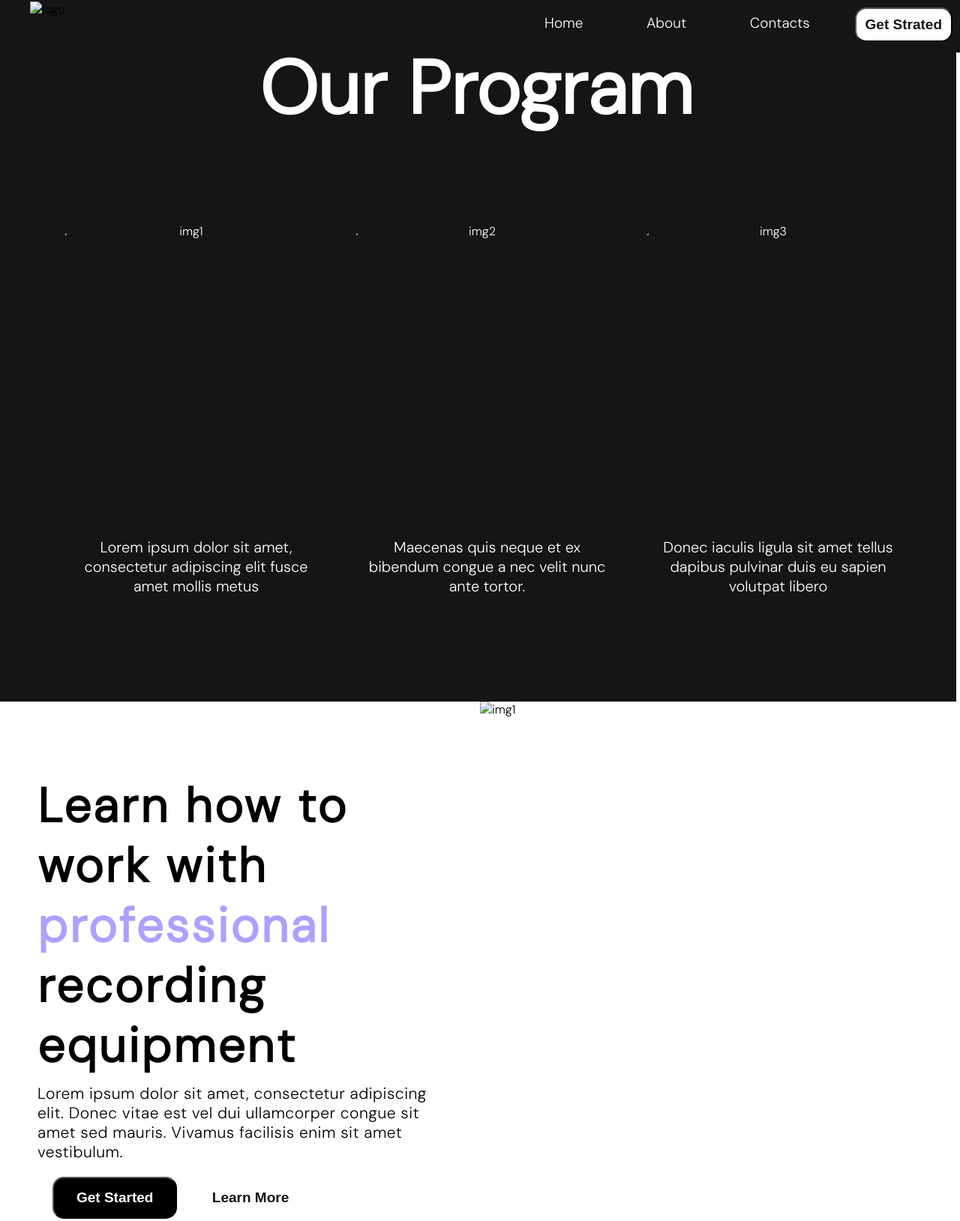
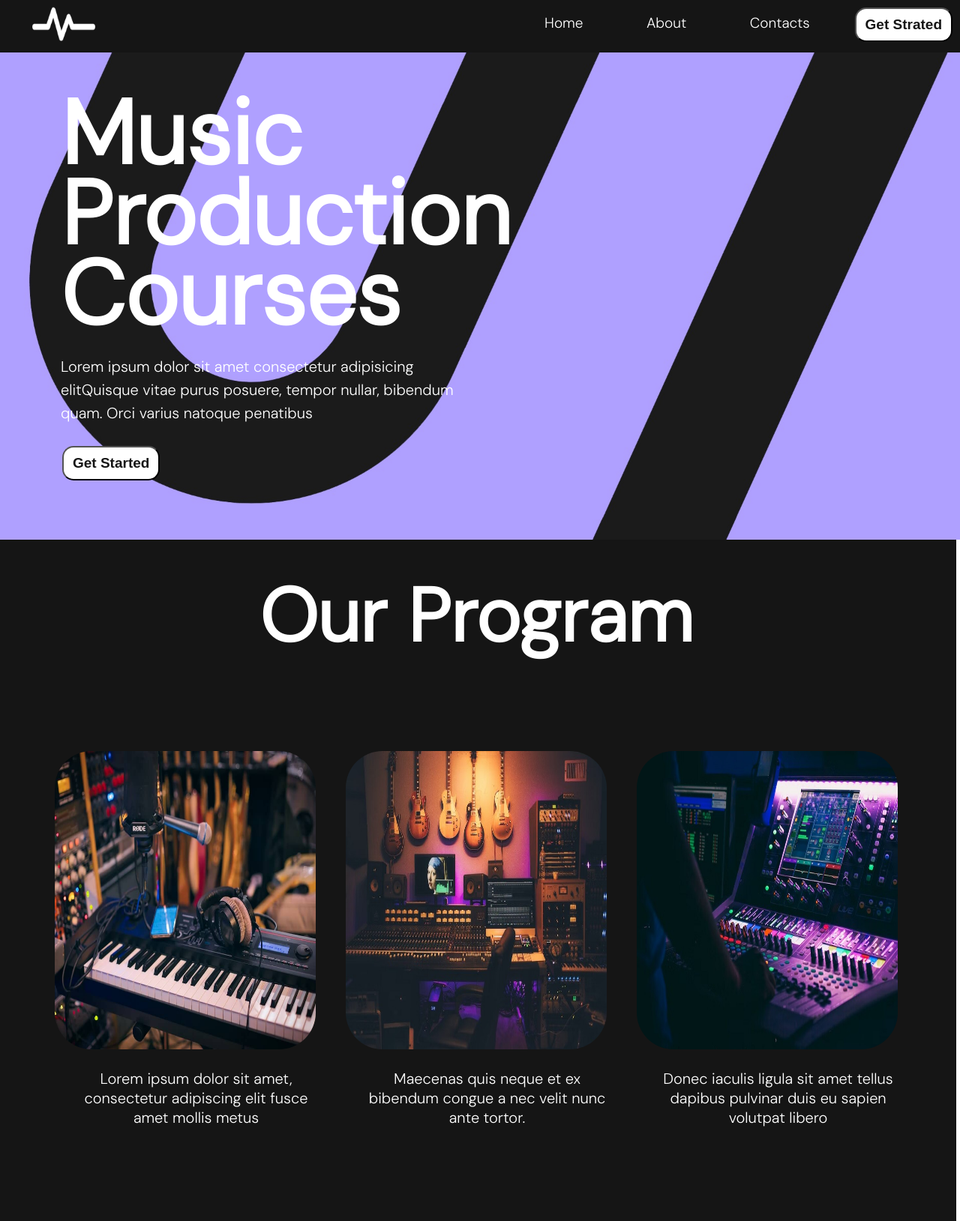
Before and after one commit to Bppatkar/fullwebpage, a plain HTML site: page index.html in a window 1280 px wide. Shown: the top 1629 px of the page at 75% size. Drawn offline with Linux system fonts and the light colour scheme; a web font is replaced by a local one.

Commit message:
Update index.html

```diff
--- a/index.html
+++ b/index.html
@@ -44,7 +44,7 @@
   <body>
     <header>
       <div class="logo">
-        <img src="images/asset 0.png" alt="logo" />
+        <img src="asset 0.png" alt="logo" />
       </div>
       <nav>
         <ul>
@@ -58,7 +58,7 @@
 
     <main>
       <div class="herosection">
-        <img class="heroimg" src="images/bgimg.jpeg" alt="bgimg" />
+        <img class="heroimg" src="bgimg.jpeg" alt="bgimg" />
       </div>
 
       <div class="imgtext">
@@ -75,7 +75,7 @@
         <h1 class="ourpro">Our Program</h1>
         <div class="cardcontainer">
           <div class="card_con">
-            <img class="imgbor" src="images/asset 1.jpeg" alt="img1" />
+            <img class="imgbor" src="asset 1.jpeg" alt="img1" />
             <div class="imgbortxt">
               Lorem ipsum dolor sit amet, consectetur adipiscing elit fusce amet
               mollis metus
@@ -83,7 +83,7 @@
           </div>
 
           <div class="card_con">
-            <img class="imgbor" src="images/asset 2.jpeg" alt="img2" />
+            <img class="imgbor" src="asset 2.jpeg" alt="img2" />
             <div class="imgbortxt">
               Maecenas quis neque et ex bibendum congue a nec velit nunc ante
               tortor.
@@ -91,7 +91,7 @@
           </div>
 
           <div class="card_con">
-            <img class="imgbor" src="images/asset 3.jpeg" alt="img3" />
+            <img class="imgbor" src="asset 3.jpeg" alt="img3" />
             <div class="imgbortxt">
               Donec iaculis ligula sit amet tellus dapibus pulvinar duis eu
               sapien volutpat libero
@@ -118,14 +118,14 @@
           </div>
         </div>
         <div class="right">
-          <img src="images/asset 1.jpeg" alt="img1" />
+          <img src="asset 1.jpeg" alt="img1" />
         </div>
       </div>
 
       <div class="black_box">
         <div class="blcon">
           <div class="imageblack">
-            <img src="images/asset 1.jpeg" alt="oneimage" />
+            <img src="asset 1.jpeg" alt="oneimage" />
           </div>
           <div class="txtblacksecond">
             <h1>Get Started</h1>
@@ -169,7 +169,7 @@
             </div>
           </div>
           <div class="imageblack">
-            <img src="images/asset 4.jpeg" alt="oneimage" />
+            <img src="asset 4.jpeg" alt="oneimage" />
           </div>
         </div>
       </div>
@@ -182,7 +182,7 @@
           <a
             href="https://www.youtube.com/watch?v=VA8PzkQa8d8&embeds_referring_euri=https%3A%2F%2Fmobirise.com%2F&source_ve_path=Mjg2NjY&feature=emb_logo"
           >
-            <img class="viimg" src="images/asset 5.jpeg" alt="imagenormal" />
+            <img class="viimg" src="asset 5.jpeg" alt="imagenormal" />
           </a>
         </div>
       </div>
```
